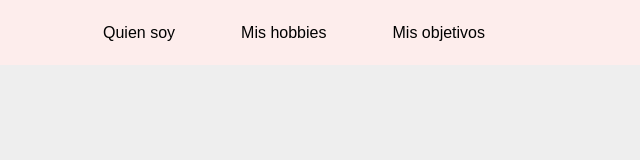
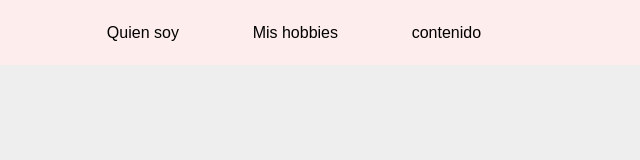
Before and after one commit to Michael7543/Blog-personal, a plain HTML site: page index.html in a window 1280 px wide. Shown: the full height of the page, 640-1280 px from the left. Drawn offline with Linux system fonts and the light colour scheme.

Commit message:
modificado5

```diff
--- a/index.html
+++ b/index.html
@@ -19,7 +19,7 @@
         <ul>
           <li><a class="nav-link">Quien soy</a></li>
           <li><a class="nav-link">Mis hobbies</a></li>
-          <li><a class="nav-link">Mis objetivos</a></li>
+          <li><a class="nav-link">contenido</a></li>
         </ul>
       </nav>
     </header>
```
